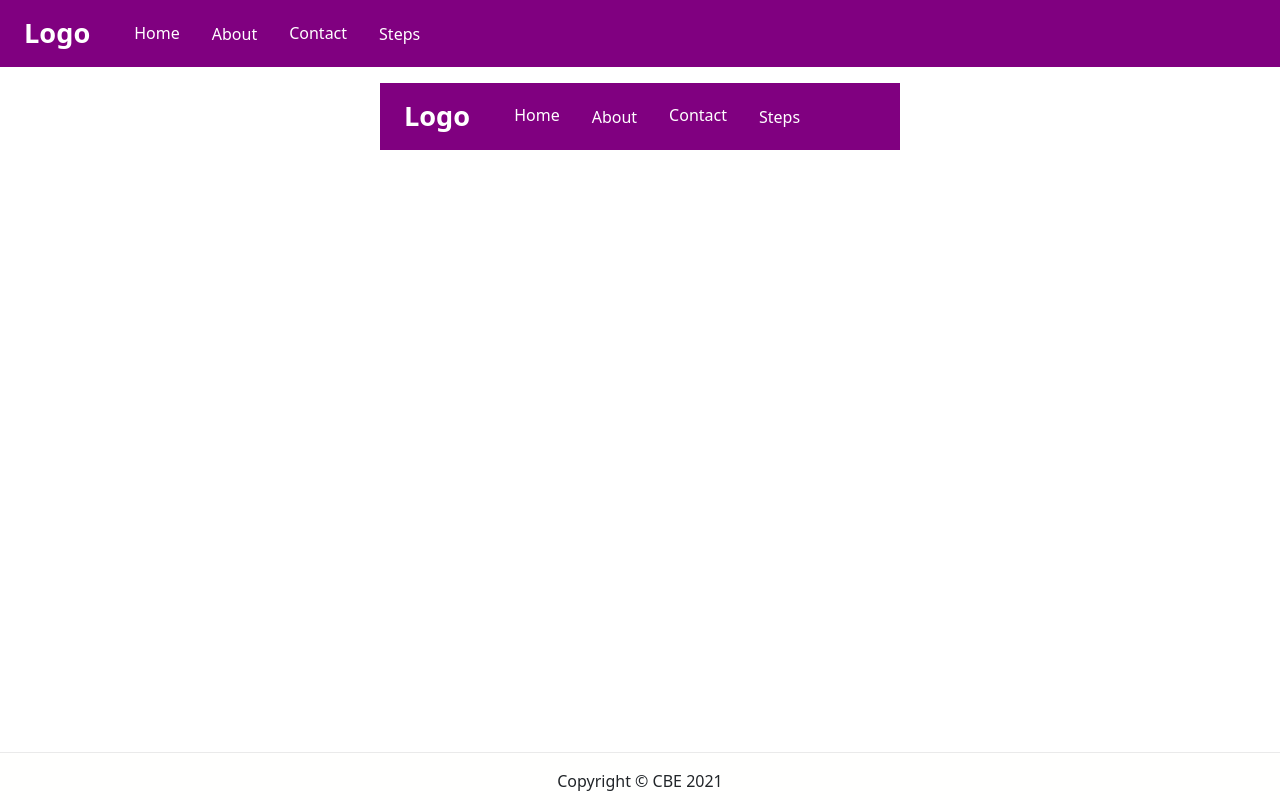
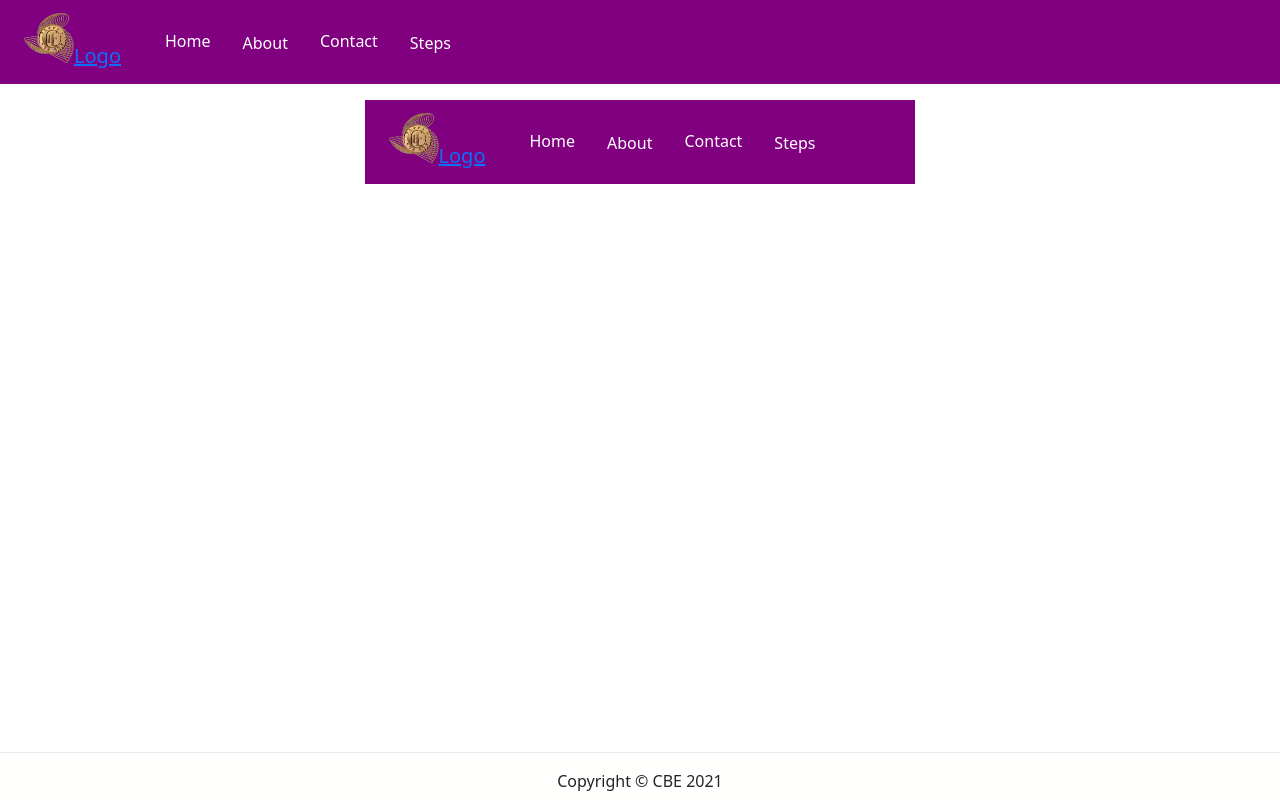
Before and after one commit to Natnael-Tilahun/online-event-ticketing, a Next.js app: page /components/header in a window 1280 px wide. Built offline with nearby package versions, Linux system fonts and the light colour scheme.

Commit message:
add logo in the header

```diff
--- a/pages/components/header.js
+++ b/pages/components/header.js
@@ -1,5 +1,6 @@
 import { Container, Nav, Navbar, NavDropdown } from 'react-bootstrap';
 import Link from 'next/link';
+import Image from 'next/image';
 
 const Header = () => {
   return (
@@ -21,13 +22,19 @@ const Header = () => {
         <Navbar.Brand href="/" style={{}}>
           <Link href="/" passHref>
             <a
-              style={{
-                textDecoration: 'none',
-                color: 'white',
-                fontWeight: 900,
-                fontSize: '1.7rem',
-              }}
+            // style={{
+            //   textDecoration: 'none',
+            //   color: 'white',
+            //   fontWeight: 900,
+            //   fontSize: '1.7rem',
+            // }}
             >
+              <Image
+                src="/cbe-logo.png"
+                alt="site logo"
+                width={50}
+                height={50}
+              />
               Logo
             </a>
           </Link>
```
Also changed, not shown: public/cbe-logo.png (added).
